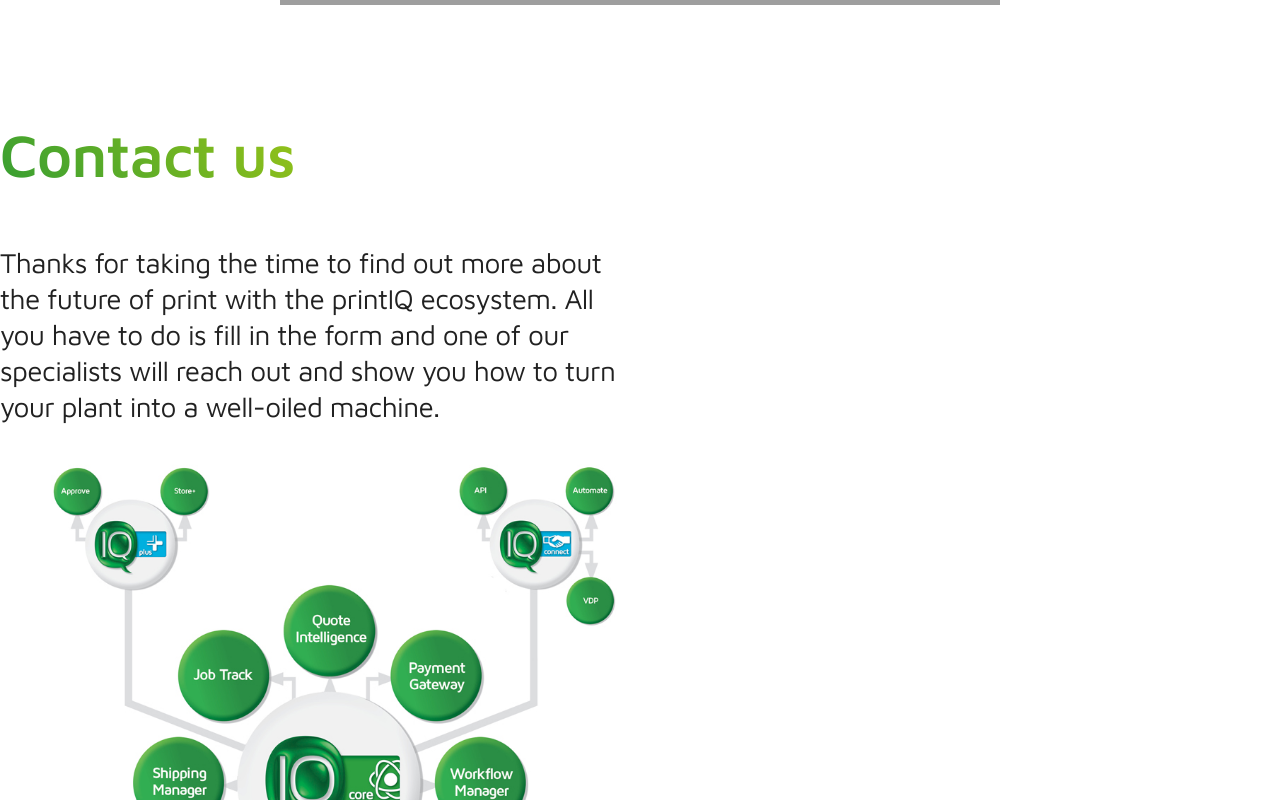
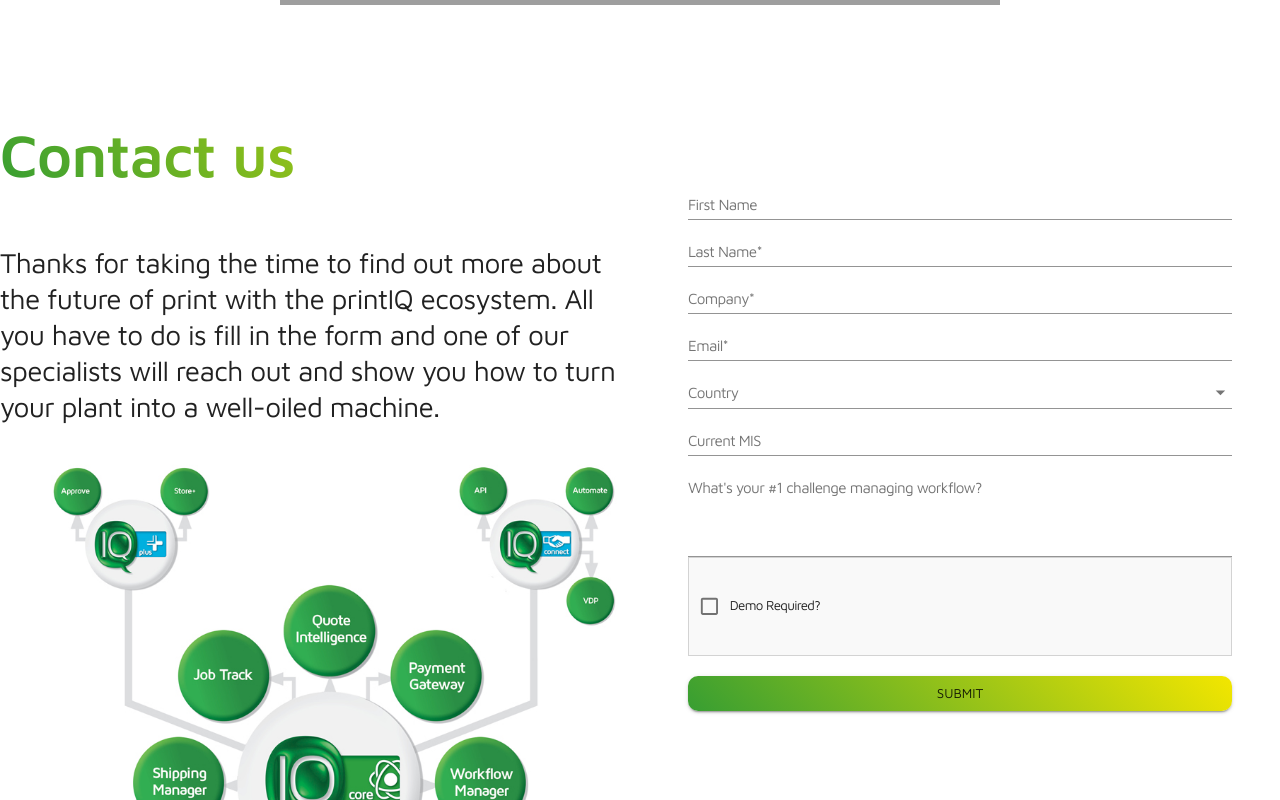
Before and after one commit to pejantantangguh/sanityiqweb, a Next.js app in the folder web/: page /Contact-Us in a window 1280 px wide. Shown: the part 680-1480 px from the top of the page. Built offline with nearby package versions, Linux system fonts and the light colour scheme; grey boxes are pictures that could not be loaded.

Commit message:
Finishing up contact form

```diff
--- a/web/Component/Form/ContactForm.js
+++ b/web/Component/Form/ContactForm.js
@@ -2,8 +2,24 @@
 import ReactDOM from "react-dom";
 import { Formik, Form, useField } from "formik";
 import * as Yup from "yup";
+import TextInput from "./TextInput";
+import SelectDropdown from "./SelectDropdown";
+import { Button, makeStyles, MenuItem } from "@material-ui/core";
+import MyTextField from "./MyTextField";
+import MyCheckBox from "./MyCheckBox";
 
+const styles = makeStyles((theme) => ({
+  green: {
+    background: "rgb(55, 158, 50)",
+    background: "linear-gradient(45deg, rgba(55, 158, 50, 1) 0%,rgba(243, 230, 0, 1) 100% )",
+    width: "100%",
+    textDecoration: "none",
+    borderRadius: "10px",
+    marginTop: "20px",
+  },
+}));
 function ContactForm() {
+  const classes = styles();
   return (
     <>
       <Formik
@@ -23,12 +39,69 @@
           lastName: Yup.string().max(20, "Must be 20 characters or less").required("Required"),
           email: Yup.string().email("Invalid email addresss`").required("Required"),
           company: Yup.string().max(20, "Must be 20 characters or less").required("Required"),
-          jobType: Yup.string()
+          country: Yup.string()
             // specify the set of valid values for job type
             // @see http://bit.ly/yup-mixed-oneOf
             .oneOf(["US", "UK", "EU", "AU", "NZ", "Other"], "Invalid Job Type"),
+          city: Yup.string().max(20, "Must be 20 characters or less"),
+          currentMis: Yup.string().max(20, "Must be 20 characters or less"),
+          challenge: Yup.string(),
+          requestDemo: Yup.boolean(),
         })}
-      ></Formik>
+        onSubmit={(values, { setSubmitting, resetForm }) => {
+          setTimeout(() => {
+            // alert(JSON.stringify(values, null, 2));
+            const response = fetch("https://hooks.zapier.com/hooks/catch/89032/ofb0dcz/", {
+              method: "POST",
+              body: JSON.stringify(values),
+            });
+            if (response.status == 200) {
+              alert("We will get back to you as soon as possible");
+            } else {
+              alert("Please email us at letstalk@printiq.com");
+            }
+            setSubmitting(false);
+            resetForm();
+          }, 400);
+        }}
+      >
+        <Form>
+          <TextInput
+            label="First Name"
+            name="firstName"
+            type="text"
+            placeholder="First name please"
+          />
+          <TextInput
+            label="Last Name*"
+            name="lastName"
+            type="text"
+            placeholder="Last name please"
+          />
+          <TextInput label="Company*" name="company" type="text" placeholder="Company" />
+          <TextInput label="Email*" name="email" type="email" placeholder="email" />
+          <SelectDropdown label="Country" name="country">
+            <MenuItem value=""> Select a country </MenuItem>
+            <MenuItem value="US"> US </MenuItem>
+            <MenuItem value="UK"> UK </MenuItem>
+            <MenuItem value="EU"> EU </MenuItem>
+            <MenuItem value="AU"> AU </MenuItem>
+            <MenuItem value="NZ"> NZ </MenuItem>
+            <MenuItem value="Other"> Other </MenuItem>
+          </SelectDropdown>
+          <TextInput label="Current MIS" name="currentMis" placeholder="Current MIS" type="text" />
+          <MyTextField
+            label="What's your #1 challenge managing workflow?"
+            name="challenge"
+            placeholder="Your workflow challenge"
+            type="text"
+          />
+          <MyCheckBox name="requestDemo">Demo Required?</MyCheckBox>
+          <Button className={classes.green} variant="contained" type="submit">
+            Submit
+          </Button>
+        </Form>
+      </Formik>
     </>
   );
 }
--- a/web/Component/Form/MyCheckBox.js
+++ b/web/Component/Form/MyCheckBox.js
@@ -1,17 +1,39 @@
-import { FormControlLabel } from "@material-ui/core";
+import { Checkbox, FormControlLabel, makeStyles } from "@material-ui/core";
 import { useField } from "formik";
+import styled from "styled-components";
 import React from "react";
+
+const CheckBoxContainer = styled.div`
+  @media only screen and (min-width: 1368px) {
+    display: flex;
+    margin: 20px auto;
+    justify-content: space-between;
+  }
+`;
+
+const styles = makeStyles((theme) => ({
+  checkboxContainer: {
+    flex: "1",
+    alignSelf: "center",
+    background: "#f9f9f9",
+    padding: "28px 0",
+    border: "1px solid #d3d3d3",
+  },
+}));
 
 const MyCheckBox = ({ children, ...props }) => {
   const [field, meta] = useField({ ...props, type: "checkbox" });
+  const classes = styles();
   return (
-    <>
-      <label className="checkbox">
-        <input {...field} {...props} type="checkbox" />
-        {children}
-      </label>
+    <CheckBoxContainer>
+      <div className={classes.checkboxContainer}>
+        <label className="checkbox">
+          <Checkbox {...field} {...props} />
+          {children}
+        </label>
+      </div>
       {meta.touched && meta.error ? <div className="error">{meta.error}</div> : null}
-    </>
+    </CheckBoxContainer>
   );
 };
 
--- a/web/Component/Form/MyTextField.js
+++ b/web/Component/Form/MyTextField.js
@@ -1,4 +1,4 @@
-import { TextField } from "@material-ui/core";
+import { FormControl, Input, InputLabel } from "@material-ui/core";
 import { useField } from "formik";
 import Alert from "@material-ui/lab/Alert";
 
@@ -7,10 +7,11 @@
   // which we can spread on <input> and alse replace ErrorMessage entirely.
   const [field, meta] = useField(props);
   return (
-    <>
-      <TextField id={props.id || props.name} label={label} rows={4} defaultValue={...field} {...props} />
+    <FormControl fullWidth="true">
+      <InputLabel id={props.id || props.name}>{label}</InputLabel>
+      <Input multiline="true" rows="4" {...field} {...props} />
       {meta.touched && meta.error ? <Alert severity="warning">{meta.error}</Alert> : null}
-    </>
+    </FormControl>
   );
 };
 
--- a/web/Component/Form/SelectDropdown.js
+++ b/web/Component/Form/SelectDropdown.js
@@ -5,7 +5,7 @@
   const [field, meta] = useField(props);
   return (
     <>
-      <FormControl>
+      <FormControl fullWidth="true">
         <InputLabel id={props.id || props.name}> {label}</InputLabel>
         <Select {...field} {...props} />
         {meta.touched && meta.error ? <Alert severity="warning">{meta.error}</Alert> : null}
--- a/web/Component/Form/TextInput.js
+++ b/web/Component/Form/TextInput.js
@@ -7,7 +7,7 @@
   // which we can spread on <input> and alse replace ErrorMessage entirely.
   const [field, meta] = useField(props);
   return (
-    <FormControl>
+    <FormControl fullWidth="true">
       <InputLabel id={props.id || props.name}>{label}</InputLabel>
       <Input {...field} {...props} />
       {meta.touched && meta.error ? <Alert severity="warning">{meta.error}</Alert> : null}
--- a/web/Component/Navigation/Menu.js
+++ b/web/Component/Navigation/Menu.js
@@ -10,6 +10,9 @@
   ListItemIcon,
   ListItemText,
   SwipeableDrawer,
+  Button,
+  Menu,
+  MenuItem,
 } from "@material-ui/core";
 import MenuIcon from "@material-ui/icons/Menu";
 import HomeIcon from "@material-ui/icons/Home";
@@ -32,6 +35,13 @@
   const [state, setState] = React.useState({
     left: false,
   });
+  const [anchorEl, setAnchorEl] = React.useState(null);
+  const handleClick = (e) => {
+    setAnchorEl(e.currentTarget);
+  };
+  const handleClose = () => {
+    setAnchorEl(null);
+  };
 
   const toggleDrawer = (anchor, open) => (event) => {
     if (event && event.type === "keydown" && (event.key === "Tab" || event.key === "Shift")) {
@@ -71,6 +81,28 @@
             </Link>
           </ListItemText>
         </ListItem>
+        <ListItem>
+          <ListItemIcon>
+            <ContactMailIcon />
+          </ListItemIcon>
+          <ListItemText>
+            {/* <Button aria-controls="Software Menu" aria-haspopup="true" onClick={handleClick}>
+              Software
+              <Menu
+                id="Software"
+                anchorEl={anchorEl}
+                keepMounted
+                open={Boolean(anchorEl)}
+                onClose={handleClose}
+              >
+                <MenuItem onClick={handleClose}>IQ Software</MenuItem>
+              </Menu>
+            </Button> */}
+            <Link href="/software">
+              <a>IQ Software</a>
+            </Link>
+          </ListItemText>
+        </ListItem>
       </List>
       <Divider />
     </div>
--- a/web/pages/Contact-Us.js
+++ b/web/pages/Contact-Us.js
@@ -1,5 +1,6 @@
 import { Box, makeStyles } from "@material-ui/core";
 import React from "react";
+import ContactForm from "../Component/Form/ContactForm";
 
 const styles = makeStyles((theme) => ({
   videoContactUs: {
@@ -112,7 +113,9 @@
             style={{ width: "100%" }}
           />
         </section>
-        <section className={classes.contactTable}></section>
+        <section className={classes.contactTable}>
+          <ContactForm />
+        </section>
       </div>
     </>
   );
```
Also changed, not shown: web/pages/software/index.js (added, +9 -0 lines), web/pages/software/iq-core.js (added), 1 other file (tests, documents, lock files or other folders).
